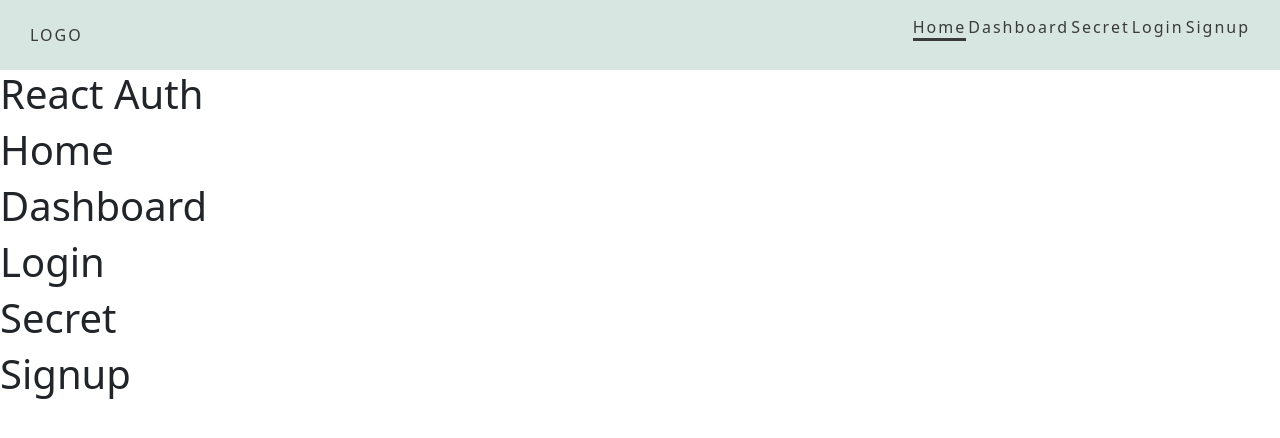
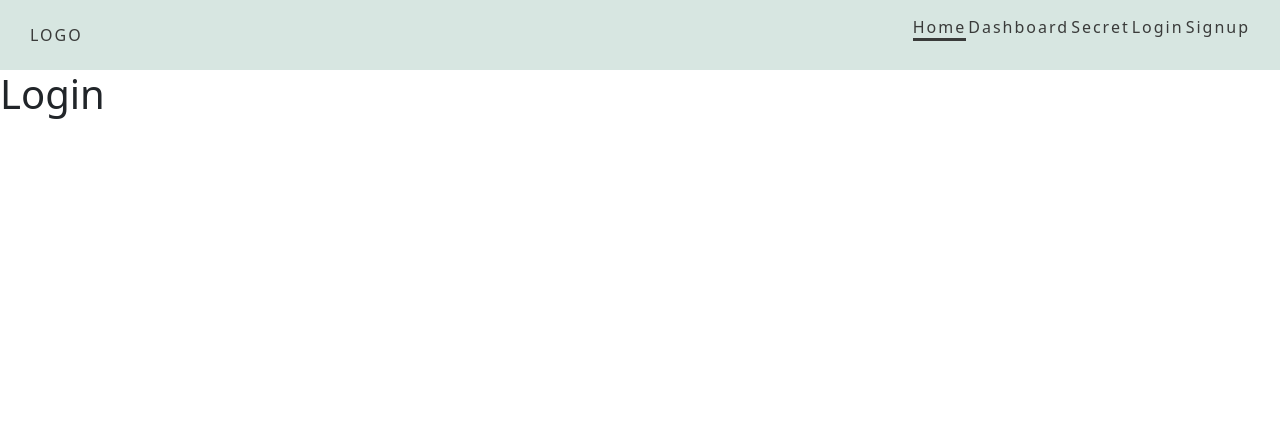
Before and after one commit to warderer/react-avanzado-g23, a React (Vite) app in the folder 03-react-auth/: page /login in a window 1280 px wide. Shown: the top 438 px of the page. Built offline with nearby package versions, Linux system fonts and the light colour scheme.

Commit message:
✨ Añadi ruteo con react-router-dom

```diff
--- a/03-react-auth/src/App.jsx
+++ b/03-react-auth/src/App.jsx
@@ -1,17 +1,15 @@
-import { Home, Dashboard, Login, Secret, Signup } from '@/pages'
+import { BrowserRouter } from 'react-router-dom'
 import Header from '@/components/Header'
+import RoutesIndex from './routes/RoutesIndex'
 import './App.css'
 
 function App () {
   return (
     <>
-      <Header />
-      <h1>React Auth</h1>
-      <Home />
-      <Dashboard />
-      <Login />
-      <Secret />
-      <Signup />
+      <BrowserRouter>
+        <Header />
+        <RoutesIndex />
+      </BrowserRouter>
     </>
   )
 }
--- /dev/null
+++ b/03-react-auth/src/routes/RoutesIndex.jsx
@@ -0,0 +1,15 @@
+import { Routes, Route } from 'react-router-dom'
+import { Home, Dashboard, Login, Secret, Signup } from '@/pages'
+
+const RoutesIndex = () => {
+  return (
+    <Routes>
+      <Route path='/' element={<Home />} />
+      <Route path='/dashboard' element={<Dashboard />} />
+      <Route path='/login' element={<Login />} />
+      <Route path='/secret' element={<Secret />} />
+      <Route path='/signup' element={<Signup />} />
+    </Routes>
+  )
+}
+export default RoutesIndex
```
